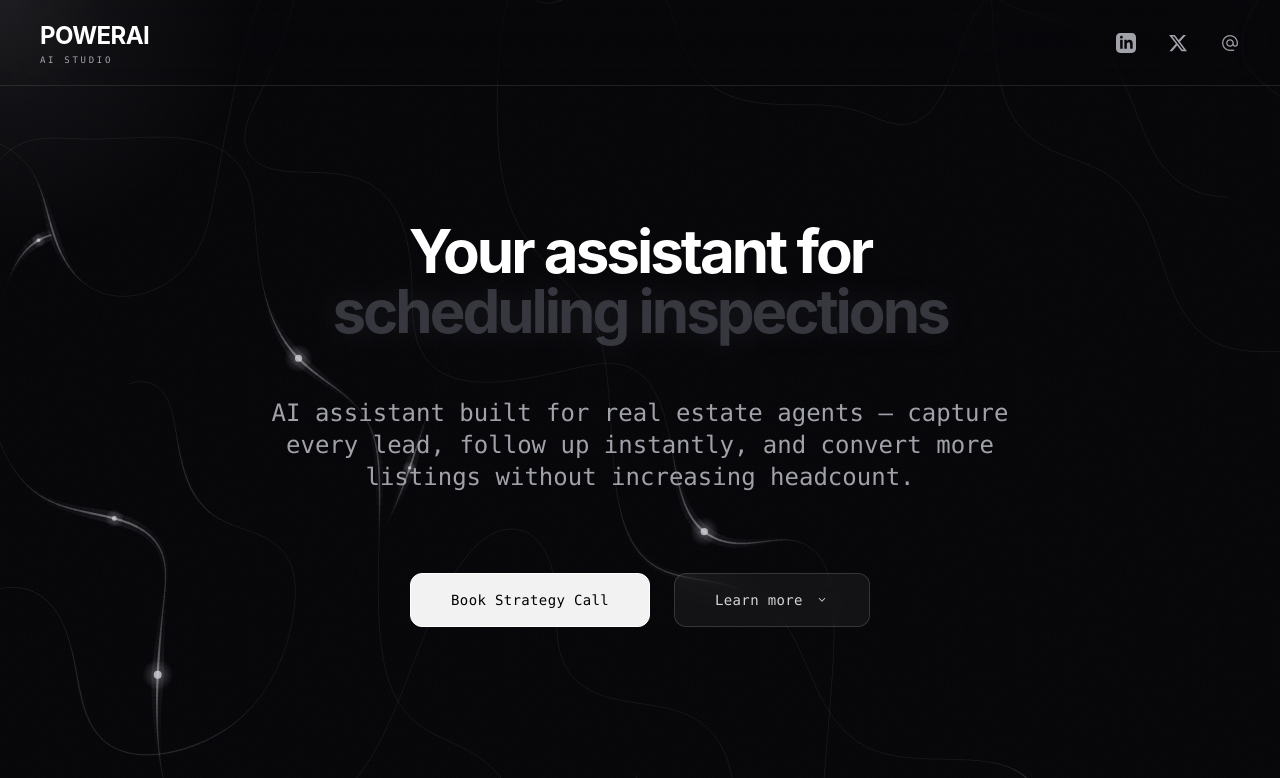
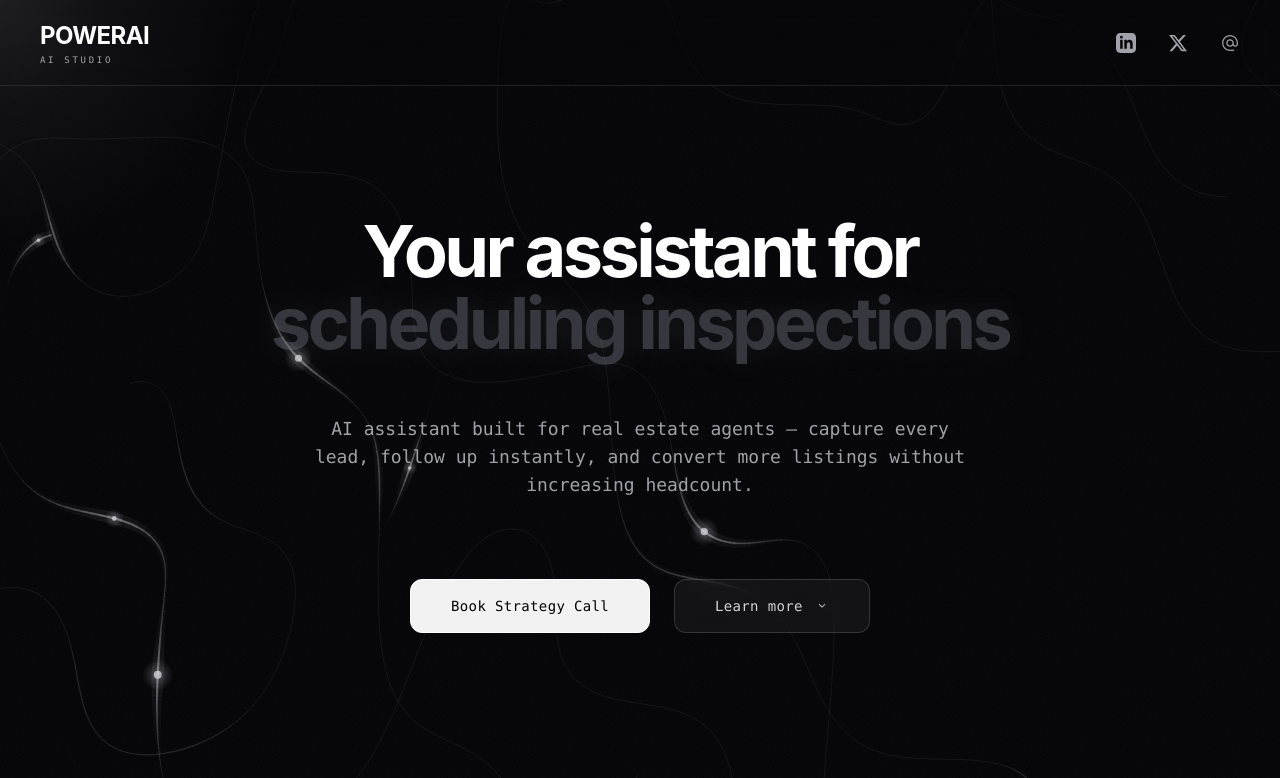
Before and after one commit to kara-pai/powerai-landing, a plain HTML site: page index.html in a window 1280 px wide. Shown: the top 778 px of the page. Drawn offline with nearby package versions, Linux system fonts and the light colour scheme; animation ran at ten frames a second; a script that the page names is missing.

Commit message:
fix: bump H1 up to text-7xl, scale down hero subtitle to text-lg

```diff
--- a/index.html
+++ b/index.html
@@ -264,11 +264,11 @@
 <section class="relative min-h-screen flex flex-col items-center justify-center pt-32 pb-20 px-6 md:px-10 overflow-hidden" style="background: transparent;">
 
     <div class="relative z-10 text-center max-w-6xl">
-        <h1 class="text-3xl md:text-5xl lg:text-6xl font-bold font-headline tracking-tighter leading-[1.1] text-white whitespace-nowrap">
+        <h1 class="text-4xl md:text-6xl lg:text-7xl font-bold font-headline tracking-tighter leading-[1.1] text-white whitespace-nowrap">
             Your assistant for<br/>
             <span class="text-glow" style="color: rgb(120, 120, 135);" id="rotatingText">scheduling inspections</span>
         </h1>
-        <p class="mt-10 md:mt-14 text-xl md:text-2xl text-zinc-400 max-w-3xl mx-auto leading-relaxed font-light">
+        <p class="mt-10 md:mt-14 text-base md:text-lg text-zinc-400 max-w-2xl mx-auto leading-relaxed font-light">
             AI assistant built for real estate agents — capture every lead, follow up instantly, and convert more listings without increasing headcount.
         </p>
         <div class="mt-14 md:mt-20 flex flex-col sm:flex-row items-center justify-center gap-6">
```
